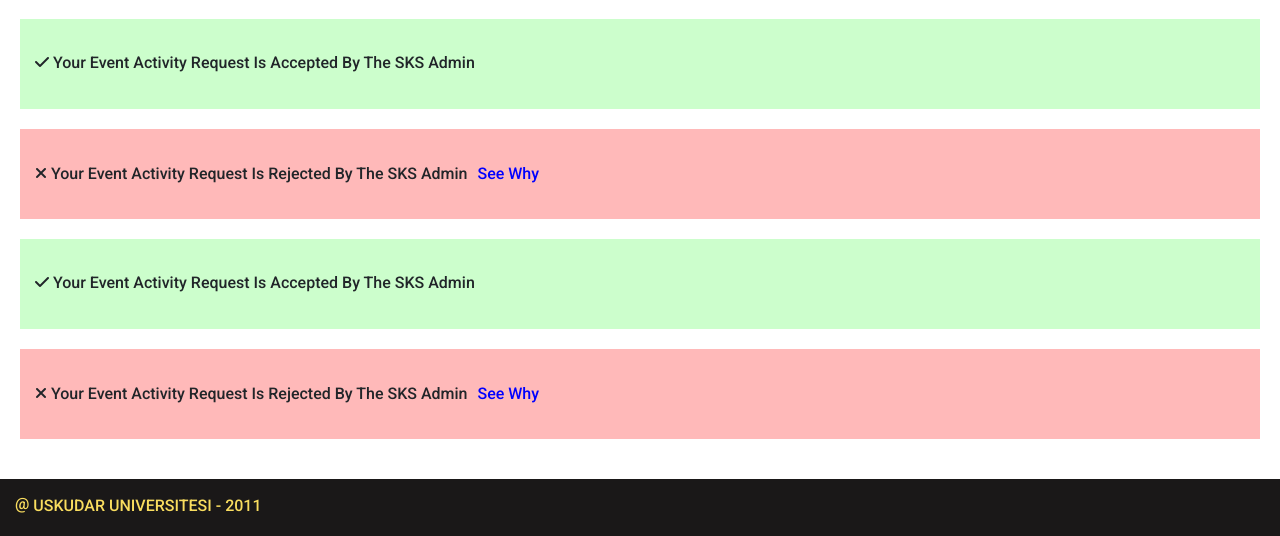
After one commit to Wa7ze/ClubConnect, a Django app: page /manager-notifications in a window 1280 px wide. The commit adds this page. Shown: the part 377-913 px from the top of the page. Run offline with Django 4.2, Linux system fonts and the light colour scheme; some libraries are stand-ins or nearby versions.

Commit message:
Created Manager Notificatons page, fixed some problems in registraton forms

```diff
--- a/ClubConnect/static/css/manager.css
+++ b/ClubConnect/static/css/manager.css
@@ -213,6 +213,70 @@ form .input-wrapper select{
     font-weight: bold;
     display: none;
   }
+  /*Start Manager notifications Style*/
+  .notif-header{
+    background-image: url('https://www.bionikkimya.com/wp-content/uploads/2021/08/Istanbul-Paslanmaz-Kaynak-Kimyasallari.jpg');
+    background-repeat: no-repeat;
+    background-size: cover;
+    background-position: center;
+    display: flex;
+    justify-content: center;
+    align-items: center;
+    min-height: 40vh;
+    position: relative;
+    top: 0;
+    left: 0;
+  }
+  .notif-header h1{
+    color: var(--ligh-color);
+    z-index: 2;
+    letter-spacing: 2px;
+    font-size: 2.2rem;
+  }
+  .notif-header .filter-bg{
+    width: 100%;
+    height: 100%;
+    background-color: rgba(0, 0, 0, 0.68);
+    position: absolute;
+    left: 0;
+    top: 0;
+    z-index: 1;
+  }
+  .manager-notif-container{
+    min-height: 45vh;
+    padding: 20px;
+  }
+  .notification{
+    padding: 32px 15px 15px 15px;
+    margin-bottom: 20px;
+    height: 90px;
+    font-size: 1rem;
+  }
+  .notification svg{
+    margin-right: 5px;
+  }
+  .notification-accepted{
+    background-color: rgba(4, 250, 4, 0.199);
+  }
+  .notification-rejected{
+    background-color: rgba(255, 0, 0, 0.274);
+    overflow-y: hidden;
+    overflow-x: hidden;
+  }
+  .notification-rejected button{
+    color: blue;
+    cursor: pointer;
+    background-color: transparent;
+    border: none;
+  }
+  .purpose-of-rejection{
+    margin-top: 40px;
+  }
+  .show-purpose{
+    min-height: 25vh !important;
+    overflow-y: auto !important;
+  }
+  /*End Manager notifications Style*/
 
 @media screen and (max-width: 750px){
     form .input-wrapper input{
@@ -253,4 +317,7 @@ form .input-wrapper select{
     .image-wrapper h1{
         font-size: 1.4rem;
     }
+    .notification{
+        font-size: .8rem;
+      }
 }
--- a/ClubConnect/static/css/userType.css
+++ b/ClubConnect/static/css/userType.css
@@ -66,14 +66,14 @@ body{
 .login-signup-form img{
     width: 40vw;
 }
-.login-signup-form .form{
+.login-signup-form form{
     padding: 30px;
     position: relative;
     top: 0;
     left: 0;
     height: 100%;
 }
-.login-signup-form .form h1{
+.login-signup-form form h1{
     font-size: 40px;
     color: var(--yellow-color);
 }
--- a/ClubConnect/static/js/manager.js
+++ b/ClubConnect/static/js/manager.js
@@ -110,3 +110,16 @@ function hideConfirmMessage(){
 eventConfirmMessage.style.top = '-100%';
 eventCreateBlur.style.display = 'none';
 }
+
+/*Start Manager Notifications JS*/
+let rejectNotif = document.querySelectorAll('.notification-rejected');
+        function showWhyRejected(){
+           for(let i=0; i<rejectNotif.length; i++){
+            let seeWhyBtn = rejectNotif[i].querySelector('.why-rejected');
+            seeWhyBtn.addEventListener('click', ()=>{
+                rejectNotif[i].classList.toggle('show-purpose');
+            });
+           }
+        }
+        showWhyRejected();
+/*End Manager Notifications JS*/
--- a/pages/urls.py
+++ b/pages/urls.py
@@ -16,5 +16,6 @@ urlpatterns = [
     path('club Profile', views.clubProfile, name = 'clubProfile'),
     path('create a new club', views.createNewClub, name = 'createNewClub'),
     path('admin-notifications', views.adminNotifications, name = 'adminNotifications'),
+    path('manager-notifications', views.managerNotifications, name = 'managerNotifications'),
 
 ]
--- a/pages/views.py
+++ b/pages/views.py
@@ -51,3 +51,6 @@ def eventActivityForm(request):
 
 def eventPostForm(request):
     return render(request, 'pages/club-manager-interface/event-post.html')
+
+def managerNotifications(request):
+    return render(request, 'pages/club-manager-interface/manager-notifications.html')
--- a/static/css/userType.css
+++ b/static/css/userType.css
@@ -66,14 +66,14 @@ body{
 .login-signup-form img{
     width: 40vw;
 }
-.login-signup-form .form{
+.login-signup-form form{
     padding: 30px;
     position: relative;
     top: 0;
     left: 0;
     height: 100%;
 }
-.login-signup-form .form h1{
+.login-signup-form form h1{
     font-size: 40px;
     color: var(--yellow-color);
 }
--- /dev/null
+++ b/templates/pages/club-manager-interface/manager-notifications.html
@@ -0,0 +1,60 @@
+{% extends 'base.html' %}
+{% block content%}
+{% load static %}
+<!DOCTYPE html>
+<html lang="en">
+<head>
+    <meta charset="UTF-8">
+    <meta name="viewport" content="width=device-width, initial-scale=1.0">
+    <link rel="stylesheet" href="{% static 'css/bootstrap.min.css'%}">
+    <link rel="stylesheet" href="{% static 'css/all.min.css' %}">
+    <link rel="stylesheet" href="{% static 'css/manager.css' %}">
+    <link rel="stylesheet" href="{% static 'css/navbar.css' %}">
+    <link rel="preconnect" href="https://fonts.googleapis.com">
+    <link rel="preconnect" href="https://fonts.gstatic.com" crossorigin>
+    <link href="https://fonts.googleapis.com/css2?family=Roboto:ital,wght@0,100;0,300;0,500&display=swap" rel="stylesheet">
+    <title>ClubConnect | Notifications | Club Manager</title>
+</head>
+<body id="manager-notifications">
+    <div class="notif-header">
+        <div class="filter-bg"></div>
+        <h1>Notifications</h1>
+    </div>
+    <div class="manager-notif-container">
+       <div class="notification notification-accepted">
+        <i class="fa-solid fa-check"></i>
+        Your Event Activity Request Is Accepted By The SKS Admin
+       </div>
+       <div class="notification notification-rejected">
+        <i class="fa-solid fa-xmark"></i>
+        Your Event Activity Request Is Rejected By The SKS Admin
+        <button class="why-rejected">See Why</button>
+        <p class ="purpose-of-rejection">
+            The decision to reject an event hinges on several critical factors. Primarily, it must align with organizational values and goals.
+             If the event contradicts these principles or poses a threat to safety, it warrants rejection. Additionally, if the content lacks
+              relevance or fails to offer meaningful benefits to attendees, rejection becomes necessary to uphold standards of quality and purpose.chjbfdjhbshjvjhbcjhebcjheb ejhbcehjbcejhbchjebc dfhjbcjhbchjsbchjdsbc scdhjbcsdhjbcjhsbcjhdsbchjsbdchjsbdchjbdshcjbsdhjcb csjhbcsjhbchjfsbchjsbcjhsbchjsbcjhsbcjhsbc csjhbcsjhbcjhsdbcjhsbchjdsbcjhdsbcjhsdbcjhs cshjbcjhsfbcjhsfbcjhsbcjhbshjcbshjcb sdjhcbshjbcshjbcsjhbchsjbcjhsbchjsb csjhbchjsbchjsbcjhsbcjhsdbcjhdsbc cdhjsbcsjbcjsbcjsbhjcbsdbc cdsjhbcdsjhbchsjbcjhsbchjsbcjhsdb dchjsdbcjhbdschjdbscjhbshjcbshbc csjhdbcsjhdbchjsbchjsbcjhsbcjhbds cjhdsbchjsbcjnckjfsnjfnjvbdf vfdjhbvjhdfbvhjdfbvhdbhvbdfjhvbdv djhfbvfjhdbvhjdbvjhdbvhjdbhvdbv dfjhvbdfjhvbdjhbvjhdbvhjdbvhjdbvjhdbvhjdbvhjdbhvjbdhvbdfhjv fdjhvbdfjhbjhdfbjhfdbjhbfhjvbfdhj vfdjhbvhjfdbvjd vhfdjbvhfdjbvd vjhfdbvhjdfbvjhdv fdvbfdjhbvjhdbvd vjhdbvhjdbvjhfdbv dfjhvbdjhbvdjhbv vdjhbvhjdbvhjfdbv fdjhvbdjhvbdjhfbv vjhdbvjhdfbvhjdfbvhjdbfvhjfdbvhjbdhjvbdh vdjhbvhdjbvhjdbvjhdbvhjdbvhjbdhvbdfhvbdhjb
+            </p>
+       </div>
+       <div class="notification notification-accepted">
+        <i class="fa-solid fa-check"></i>
+        Your Event Activity Request Is Accepted By The SKS Admin
+       </div>
+       <div class="notification notification-rejected">
+        <i class="fa-solid fa-xmark"></i>
+        Your Event Activity Request Is Rejected By The SKS Admin
+        <button class="why-rejected">See Why</button>
+        <p class ="purpose-of-rejection">
+            The Location You chose isn't available on Monday 24 Apr
+            </p>
+       </div>
+
+    </div>
+
+    <script src="{% static 'js/bootstrap.bundle.min.js' %}"></script>
+    <script src="{% static 'js/all.min.js' %}"></script>
+    <script src="{% static 'js/navbar.js' %}"></script>
+    <script src="{% static 'js/manager.js' %}"></script>
+
+</body>
+</html>
+{% endblock content %}
--- a/templates/pages/registration-form/admin-login.html
+++ b/templates/pages/registration-form/admin-login.html
@@ -24,7 +24,8 @@
 <div class="centered-div">
       <div class="login-signup-form">
         <img src="https://foto.haberler.com/haber/2022/08/09/uskudar-universitesi-burs-imkanlari-15156736_6917_amp.jpg">
-        <div class="form">
+        <form action="" method="POST">
+            {% csrf_token %}
             <h1>Log In</h1>
             <div class="input-fields">
                 <div class="one-input-wrapper">
@@ -46,7 +47,7 @@
                 <span><i class="fa-solid fa-triangle-exclamation"></i></span>
                 <strong>There was a problem logging in. Check your email and password or create an account.</strong>
             </div>
-        </div>
+        </form>
      </div>
 </div>
 <footer>
--- a/templates/pages/registration-form/manager-login.html
+++ b/templates/pages/registration-form/manager-login.html
@@ -24,7 +24,8 @@
 <div class="centered-div">
       <div class="login-signup-form">
         <img src="https://foto.haberler.com/haber/2022/08/09/uskudar-universitesi-burs-imkanlari-15156736_6917_amp.jpg">
-        <div class="form">
+        <form action="" method="POST">
+            {% csrf_token %}
             <h1>Log In</h1>
             <div class="input-fields">
                 <div class="one-input-wrapper">
@@ -47,7 +48,7 @@
                 <span><i class="fa-solid fa-triangle-exclamation"></i></span>
                 <strong>There was a problem logging in. Check your email and password or create an account.</strong>
             </div>
-        </div>
+        </form>
      </div>
 </div>
 <footer>
--- a/templates/pages/registration-form/student-login.html
+++ b/templates/pages/registration-form/student-login.html
@@ -24,7 +24,8 @@
 <div class="centered-div">
       <div class="login-signup-form">
         <img src="https://foto.haberler.com/haber/2022/08/09/uskudar-universitesi-burs-imkanlari-15156736_6917_amp.jpg">
-        <div class="form">
+        <form action="" method="POST">
+            {% csrf_token %}
             <h1>Log In</h1>
             <div class="input-fields">
                 <div class="one-input-wrapper">
@@ -48,7 +49,7 @@
                 <span><i class="fa-solid fa-triangle-exclamation"></i></span>
                 <strong>There was a problem logging in. Check your email and password or create an account.</strong>
             </div>
-        </div>
+        </form>
      </div>
 </div>
 <footer>
--- a/templates/pages/registration-form/student-signup.html
+++ b/templates/pages/registration-form/student-signup.html
@@ -23,7 +23,8 @@
       </nav>
 <div class="centered-div">
     <div class="login-signup-form">
-        <div class="form">
+        <form action="" method="POST">
+            {% csrf_token %}
             <h1>Sign Up</h1>
             <div class="input-fields signup-input-fields">
                 <div class="one-input-wrapper">
@@ -63,7 +64,7 @@
         </div>
         <p>Already have an account? <a href="{% url 'studentLogin' %}">Log In</a></p>
         <a href="{% url 'homePage' %}"></a><button onclick="checkSignupValid()" class="reg-btn">Sign Up</button>
-        </div>
+    </form>
         <img src="https://foto.haberler.com/haber/2022/08/09/uskudar-universitesi-taban-puanlari-2022-15156540_4460_amp.jpg">
      </div>
 </div>
--- a/templates/pages/sks-admin-interface/admin-notifications.html
+++ b/templates/pages/sks-admin-interface/admin-notifications.html
@@ -15,7 +15,7 @@
     <link href="https://fonts.googleapis.com/css2?family=Roboto:ital,wght@0,100;0,300;0,500&display=swap" rel="stylesheet">
     <title>ClubConnect | Notifications | SKS Admin</title>
 </head>
-<body>
+<body id="admin-notifications">
     <div class="notif-header">
         <div class="filter-bg"></div>
         <h1>Notifications</h1>
--- a/templates/parts/navbar.html
+++ b/templates/parts/navbar.html
@@ -42,7 +42,7 @@
               <div class="notif-div"></div>
               </div>
           </a>
-          <a href="#" id="manager-notifications">
+          <a href="{% url 'managerNotifications' %}" id="manager-notifications">
             <div class="notifications-container me-2">
             <i class="fa-solid fa-bell"></i>
             <div class="notif-div"></div>
```
Also changed, not shown: static/css/manager.css (+67 -0 lines), static/js/manager.js (+13 -0 lines).
